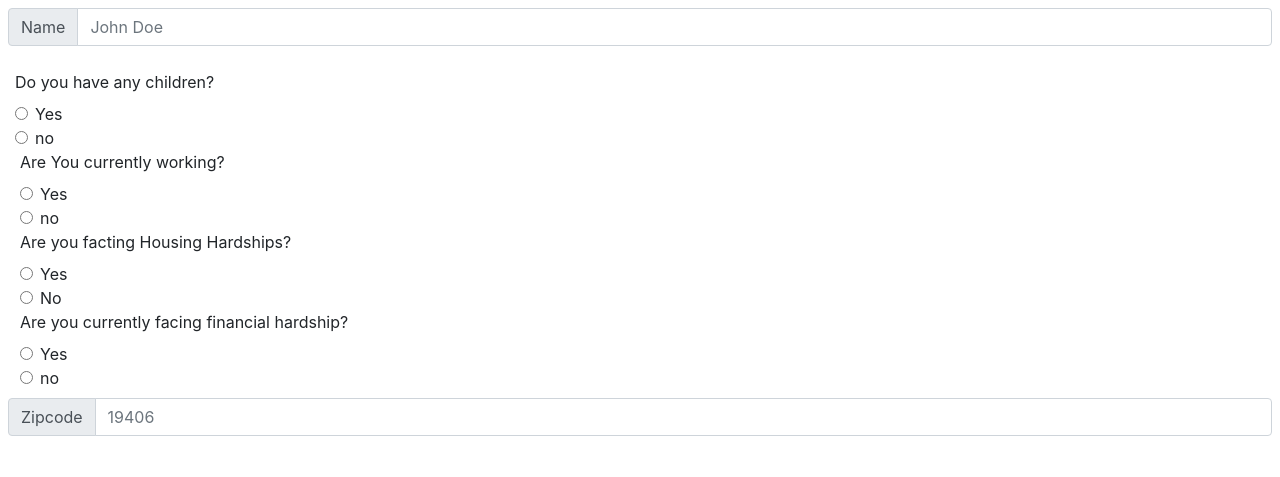
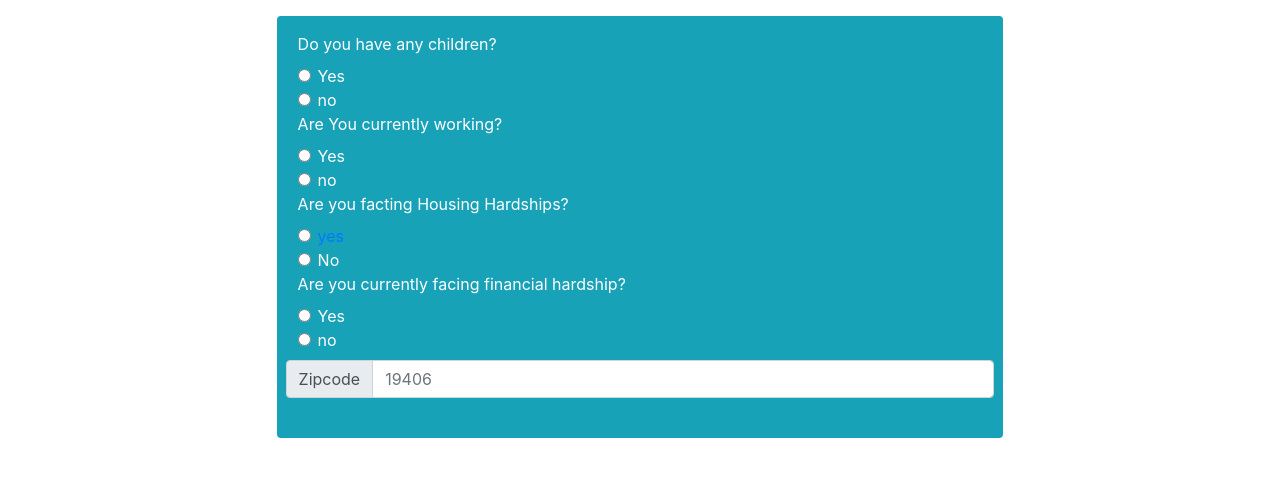
Before and after one commit to techhire-la/Questionaire, a PHP site: page / in a window 1280 px wide. Shown: the part 56-533 px from the top of the page. Run offline with PHP 8.4, Linux system fonts and the light colour scheme; some libraries are stand-ins or nearby versions.

Commit message:
ui changes

```diff
--- a/index.html
+++ b/index.html
@@ -16,21 +16,29 @@
             </nav>
         <span></span>
         <div class="container-fluid">
+          <div class="row justify-content-center">
+            <!--
+            <div class="">
             <div class="row">
+              <div class="col">
                     <div class="input-group mb-3 d-inline-flex p-2">
                             <div class="input-group-prepend">
                               <span class="input-group-text" id="basic-addon1">Name</span>
                             </div>
                             <input type="text" class="form-control" placeholder="John Doe" aria-label="Name" aria-describedby="basic-addon2">
                     </div>
+                    </div>
                 </div>
-                <div class="col">
+            </div>
+          -->
+                <div class="mx-auto mt-3 p-3 mb-2 bg-info text-white rounded">
                     <!-- question 1 -->
                     <div class="row">
                       <form>
+                        <div class="form-check">
                             <label for="Children">Do you have any children?</label>
                             <div class="form-check">
-                                    <input class="form-check-input" type="radio" name="children" id="children-yes" value="option1">
+                                    <input class="form-check-input" type="radio" name="children" id="children-yes" value="option1" href="box2">
                                     <label class="form-check-label" for="children">
                                       Yes
                                 </label>
@@ -41,11 +49,11 @@
                                       no
                                     </label>
                                 </div>
+                              </div>
                       </form>
                     </div>
-                </div>
                                     <!-- Yes block children -->
-                                    <div class="col d-none">
+                                    <div class="col d-none" id="box2">
                                       <div class="row">
                                         <div class="form-check">
                                           <label class="form-check-label" for="how-manny-children">
@@ -158,7 +166,7 @@
                                     <div class="form-check">
                                             <input class="form-check-input" type="radio" name="housing" id="Housing" value="option1">
                                             <label class="form-check-label" for="housing">
-                                              Yes
+                                                <a href="#block2">yes</a>
                                         </label>
                                     </div>
                                     <div class="form-check">
@@ -170,8 +178,8 @@
                                 </div>
                             </form>
                             </div>
-                            <!-- Question 3 Yes block -->
-                            <div class="col d-none">
+                            <!-- Question 3 Yes block2 -->
+                            <div class="col d-none" id="block2">
                               <div class="row">
                                 <div class="form-check">
                                     <label for="laid-off">
@@ -296,7 +304,11 @@
                                             </div>
                                             <input type="integer" class="form-control" placeholder="19406" aria-label="zipcode" aria-describedby="basic-addon2">
                                     </div>
+
                                   </div>
+
+                                </div>
+        </div>
                 </div>
             </div>
         </div>
```
Also changed, not shown: Question.css (+10 -5 lines), stonehaven.png (added).
